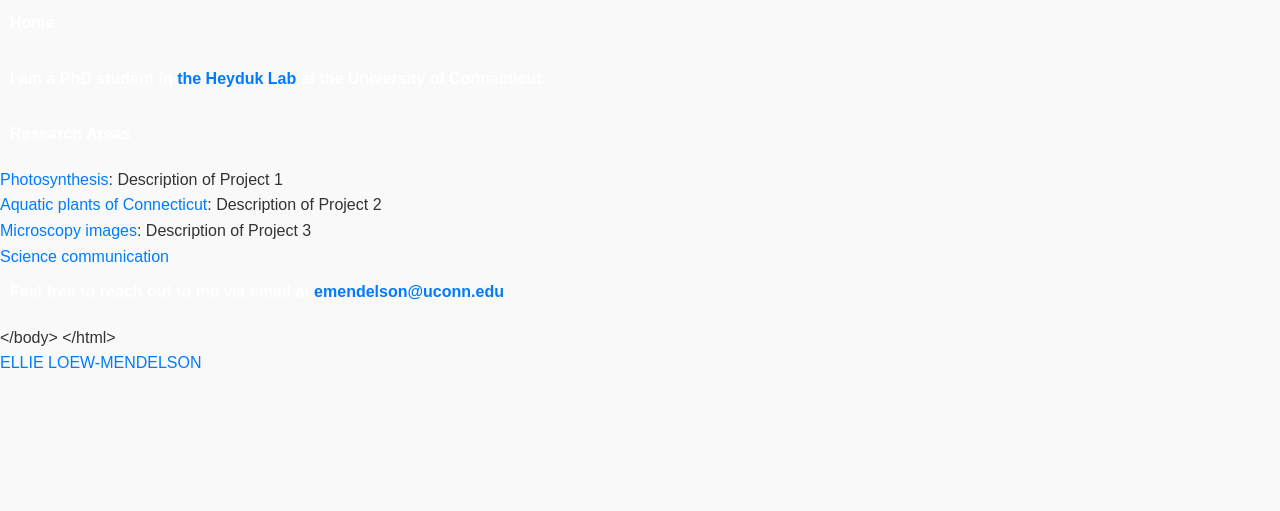
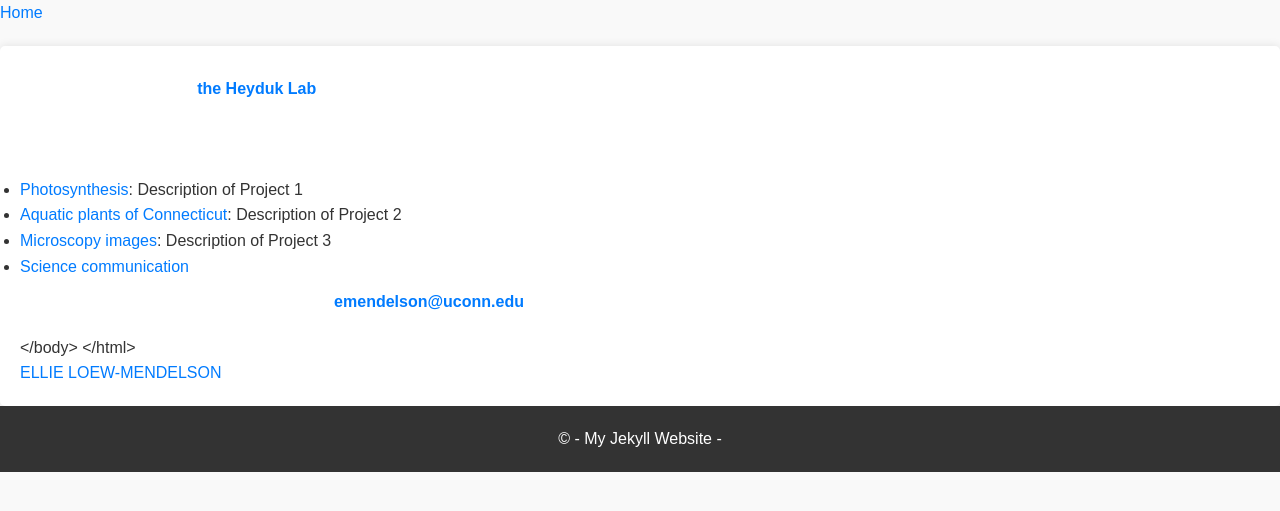
Before and after one commit to elliemendelson/Elliemendelson.github.io, a Jekyll site: the page built from index.md, in a window 1280 px wide. Shown: the top 511 px of the page. Built offline with Jekyll 4.4.1, drawn with Linux system fonts in a browser that asks for light colours.

Commit message:
Update default.html

```diff
--- a/_layouts/default.html
+++ b/_layouts/default.html
@@ -1,24 +1,28 @@
 <!DOCTYPE html>
 <html lang="en">
 <head>
-    <!-- Character encoding for the document -->
     <meta charset="UTF-8">
-    <!-- Viewport settings for responsive design -->
     <meta name="viewport" content="width=device-width, initial-scale=1.0">
-    <!-- Dynamic title based on the page's front matter -->
-    <title>{{ page.title }}</title>
-    <!-- Link to the custom CSS file for styling -->
-    <link rel="stylesheet" type="text/css" href="/css/styles.css">
+    <title>{{ page.title | default: site.title }}</title>
+    <link rel="stylesheet" type="text/css" href="{{ '/css/styles.css' | relative_url }}">
 </head>
 <body>
-    <!-- Header section of the page -->
     <header>
-        <!-- Home link styled to look like plain text -->
-        <h1><a href="/" style="color: inherit; text-decoration: none;">Home</a></h1>
+        <nav>
+            <ul>
+                <li><a href="/">Home</a></li>
+                <!-- Add more navigation links as needed -->
+            </ul>
+        </nav>
     </header>
-    <!-- Main content area where page-specific content will be injected -->
-    <main>
+
+    <div class="main-content">
         {{ content }}
-    </main>
+    </div>
+
+    <footer>
+        <!-- Add footer content here -->
+        &copy; {{ site.author }} - {{ site.title }} - {{ site.year | date: "%Y" }}
+    </footer>
 </body>
 </html>
```
